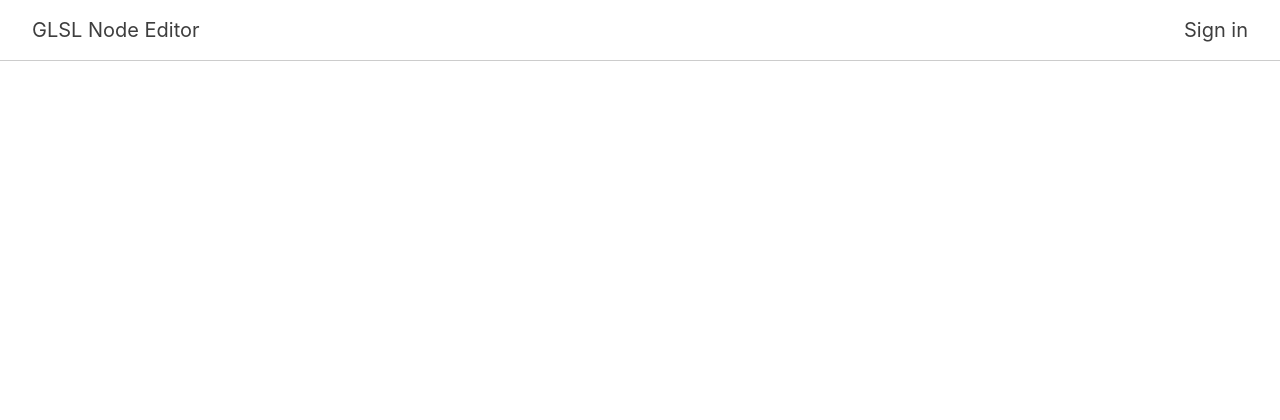
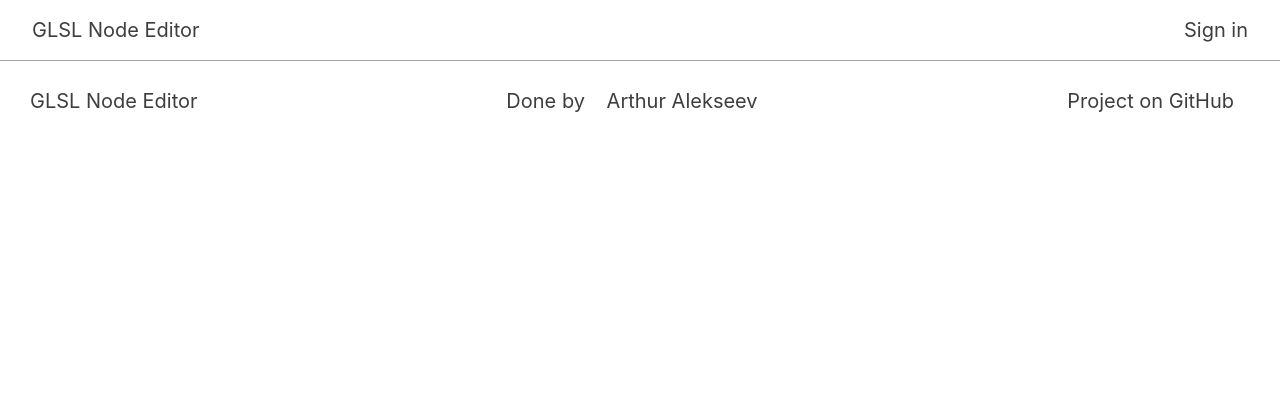
Before and after one commit to arthur100500/glsl-node-editor, a Flask app: page /explore in a window 1280 px wide. Shown: the top 420 px of the page. Run offline with Flask 2, Linux system fonts and the light colour scheme; some libraries are stand-ins or nearby versions.

Commit message:
Added footer

```diff
--- a/static/base/css/base.css
+++ b/static/base/css/base.css
@@ -1,11 +1,11 @@
-body{
+body {
     margin: 0;
     line-height: 1.0;
     position: relative;
 }
 
-.navbar{
-    font-family: -apple-system,BlinkMacSystemFont,"Segoe UI",Roboto,"Helvetica Neue",Arial,"Noto Sans",sans-serif,"Apple Color Emoji","Segoe UI Emoji","Segoe UI Symbol","Noto Color Emoji";
+.navbar {
+    font-family: -apple-system, BlinkMacSystemFont, "Segoe UI", Roboto, "Helvetica Neue", Arial, "Noto Sans", sans-serif, "Apple Color Emoji", "Segoe UI Emoji", "Segoe UI Symbol", "Noto Color Emoji";
     display: grid;
     grid-template-columns: 1fr 3fr;
     height: 60px;
@@ -16,27 +16,27 @@ body{
     background-color: #ffffff;
 }
 
-.onepxvoid{
+.onepxvoid {
     top: 60px;
     position: absolute;
     height: 1px;
 }
 
-.title{
+.title {
     text-align: left;
 }
 
-.inner-bar{
+.inner-bar {
     text-align: right;
 }
 
-.main-content{
+.main-content {
     top: 60px;
     position: relative;
     height: 100vh;
 }
 
-a{
+a {
     padding: 14px 16px;
     margin-top: 10px;
     text-decoration: none;
@@ -44,8 +44,23 @@ a{
     font-size: 20px;
 }
 
-a:hover{
+a:hover {
     text-decoration: none;
     color: #ff7133;
     font-size: 20px;
 }
+
+.ftr {
+    border-top: 1px solid rgba(0, 0, 0, 0.2);
+    height: 90px;
+    margin-top: auto;
+    box-sizing: inherit;
+    display: grid;
+    grid-template-columns: 1fr 1fr 1fr;
+}
+
+.ftr span {
+    margin: 30px;
+    color: #3e3e3e;
+    font-size: 20px;
+}
--- a/static/projects/css/projects.css
+++ b/static/projects/css/projects.css
@@ -52,6 +52,8 @@
 .new-project button{
     background-color: #ff7133;
     margin: auto;
+    margin-top: 30px;
+    margin-bottom: 30px;
     width: auto;
     border: none;
     padding:30px;
--- a/templates/base.html
+++ b/templates/base.html
@@ -33,9 +33,12 @@
     {% block content %} {% endblock %}
 <footer>
     <div class="ftr">
-
+        <span>GLSL Node Editor</span>
+        <span style="text-align: center">Done by <a href=https://github.com/arthur100500">Arthur Alekseev</a> </span>
+        <span style="text-align: end"><a href="https://github.com/arthur100500/glsl-node-editor">Project on GitHub</a></span>
     </div>
 </footer>
 </div>
+
 </body>
 </html>
```
